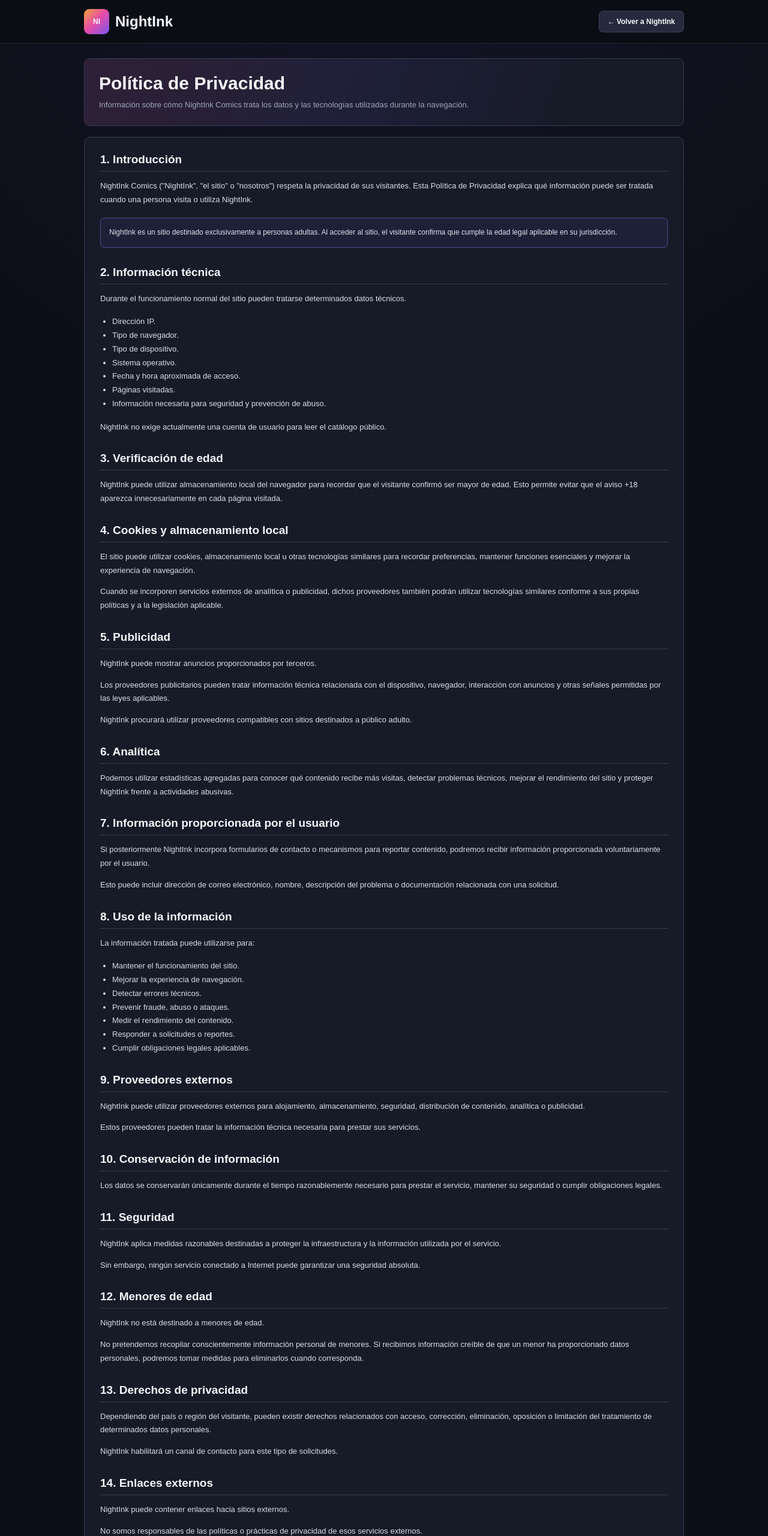
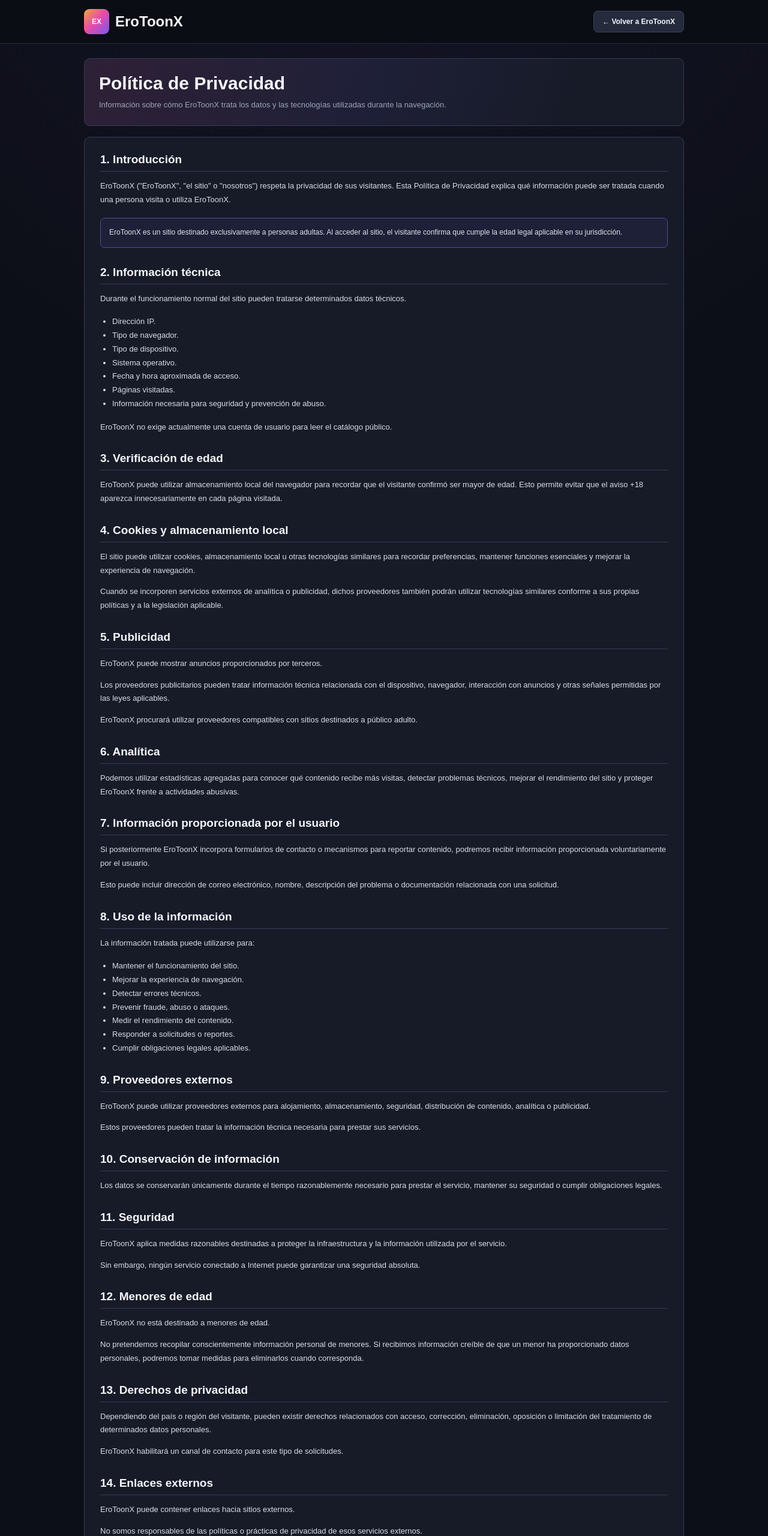
Before and after one commit to aguasdaniel0406-byte/EroToonX, a website: page public/privacy.html in a window 1280 px wide. Shown: the top 2560 px of the page at 60% size. Drawn offline with Linux system fonts and the light colour scheme.

Commit message:
Update privacy.html

```diff
--- a/public/privacy.html
+++ b/public/privacy.html
@@ -1,14 +1,17 @@
 <!doctype html>
 <html lang="es">
+
 <head>
+
 <meta charset="utf-8">
+
 <meta name="viewport" content="width=device-width,initial-scale=1">
 
-<title>Política de Privacidad | NightInk Comics</title>
+<title>Política de Privacidad | EroToonX</title>
 
 <meta
   name="description"
-  content="Política de Privacidad de NightInk Comics."
+  content="Política de Privacidad de EroToonX."
 >
 
 <style>
@@ -30,7 +33,11 @@
 
 body{
   margin:0;
-  font-family:Arial,Helvetica,sans-serif;
+
+  font-family:
+  Arial,
+  Helvetica,
+  sans-serif;
 
   background:
   radial-gradient(
@@ -59,33 +66,43 @@ a{
 
 header{
   background:#0b0d15;
-  border-bottom:1px solid #242a3c;
+
+  border-bottom:
+  1px solid #242a3c;
 }
 
 .header{
   min-height:72px;
 
   display:flex;
+
   align-items:center;
-  justify-content:space-between;
+
+  justify-content:
+  space-between;
 
   gap:16px;
 }
 
 .brand{
   display:flex;
+
   align-items:center;
+
   gap:10px;
 
   font-size:24px;
+
   font-weight:900;
 }
 
 .logo{
   width:42px;
+
   height:42px;
 
   display:grid;
+
   place-items:center;
 
   border-radius:9px;
@@ -102,23 +119,30 @@ header{
 }
 
 .back{
-  padding:10px 14px;
+  padding:
+  10px 14px;
 
-  border:1px solid #3a4159;
+  border:
+  1px solid #3a4159;
+
   border-radius:7px;
 
   background:#252a3c;
 
   font-size:12px;
+
   font-weight:800;
 }
 
 .hero{
-  margin:24px auto 18px;
+  margin:
+  24px auto 18px;
 
   padding:24px;
 
-  border:1px solid var(--border);
+  border:
+  1px solid var(--border);
+
   border-radius:10px;
 
   background:
@@ -132,7 +156,9 @@ header{
 }
 
 .hero h1{
-  margin:0 0 8px;
+  margin:
+  0 0 8px;
+
   font-size:30px;
 }
 
@@ -142,6 +168,7 @@ header{
   color:var(--muted);
 
   line-height:1.65;
+
   font-size:13px;
 }
 
@@ -150,18 +177,22 @@ header{
 
   padding:26px;
 
-  border:1px solid var(--border);
+  border:
+  1px solid var(--border);
+
   border-radius:10px;
 
   background:var(--surface);
 }
 
 .content h2{
-  margin:30px 0 10px;
+  margin:
+  30px 0 10px;
 
   padding-bottom:8px;
 
-  border-bottom:1px solid #353c56;
+  border-bottom:
+  1px solid #353c56;
 
   font-size:19px;
 }
@@ -175,6 +206,7 @@ header{
   color:#d8dce7;
 
   font-size:13px;
+
   line-height:1.75;
 }
 
@@ -187,7 +219,9 @@ header{
 
   padding:14px;
 
-  border:1px solid #514b8e;
+  border:
+  1px solid #514b8e;
+
   border-radius:7px;
 
   background:
@@ -196,24 +230,31 @@ header{
   color:#dfe2eb;
 
   font-size:12px;
+
   line-height:1.65;
 }
 
 .legal-nav{
   display:flex;
+
   flex-wrap:wrap;
+
   gap:8px;
 
   margin-top:28px;
 }
 
 .legal-nav a{
-  padding:9px 11px;
+  padding:
+  9px 11px;
 
-  border:1px solid #353c54;
+  border:
+  1px solid #353c54;
+
   border-radius:6px;
 
-  background:var(--surface2);
+  background:
+  var(--surface2);
 
   color:#d9dce6;
 
@@ -221,9 +262,11 @@ header{
 }
 
 footer{
-  padding:24px 0 36px;
+  padding:
+  24px 0 36px;
 
-  border-top:1px solid #292f43;
+  border-top:
+  1px solid #292f43;
 
   color:#81899d;
 
@@ -259,9 +302,12 @@ footer{
 }
 
 </style>
+
 </head>
 
+
 <body>
+
 
 <header>
 
@@ -273,11 +319,11 @@ footer{
 >
 
 <div class="logo">
-        NI
+EX
 </div>
 
 <div>
-        NightInk
+EroToonX
 </div>
 
 </a>
@@ -287,7 +333,7 @@ footer{
   href="/"
   class="back"
 >
-      ← Volver a NightInk
+← Volver a EroToonX
 </a>
 
 </div>
@@ -302,7 +348,7 @@ footer{
 </h1>
 
 <p>
-    Información sobre cómo NightInk Comics trata los datos y las tecnologías utilizadas durante la navegación.
+Información sobre cómo EroToonX trata los datos y las tecnologías utilizadas durante la navegación.
 </p>
 
 </section>
@@ -316,12 +362,12 @@ footer{
 </h2>
 
 <p>
-NightInk Comics ("NightInk", "el sitio" o "nosotros") respeta la privacidad de sus visitantes. Esta Política de Privacidad explica qué información puede ser tratada cuando una persona visita o utiliza NightInk.
+EroToonX ("EroToonX", "el sitio" o "nosotros") respeta la privacidad de sus visitantes. Esta Política de Privacidad explica qué información puede ser tratada cuando una persona visita o utiliza EroToonX.
 </p>
 
 
 <div class="note">
-NightInk es un sitio destinado exclusivamente a personas adultas. Al acceder al sitio, el visitante confirma que cumple la edad legal aplicable en su jurisdicción.
+EroToonX es un sitio destinado exclusivamente a personas adultas. Al acceder al sitio, el visitante confirma que cumple la edad legal aplicable en su jurisdicción.
 </div>
 
 
@@ -367,7 +413,7 @@ Información necesaria para seguridad y prevención de abuso.
 
 
 <p>
-NightInk no exige actualmente una cuenta de usuario para leer el catálogo público.
+EroToonX no exige actualmente una cuenta de usuario para leer el catálogo público.
 </p>
 
 
@@ -376,7 +422,7 @@ NightInk no exige actualmente una cuenta de usuario para leer el catálogo públ
 </h2>
 
 <p>
-NightInk puede utilizar almacenamiento local del navegador para recordar que el visitante confirmó ser mayor de edad. Esto permite evitar que el aviso +18 aparezca innecesariamente en cada página visitada.
+EroToonX puede utilizar almacenamiento local del navegador para recordar que el visitante confirmó ser mayor de edad. Esto permite evitar que el aviso +18 aparezca innecesariamente en cada página visitada.
 </p>
 
 
@@ -398,7 +444,7 @@ Cuando se incorporen servicios externos de analítica o publicidad, dichos prove
 </h2>
 
 <p>
-NightInk puede mostrar anuncios proporcionados por terceros.
+EroToonX puede mostrar anuncios proporcionados por terceros.
 </p>
 
 <p>
@@ -406,7 +452,7 @@ Los proveedores publicitarios pueden tratar información técnica relacionada co
 </p>
 
 <p>
-NightInk procurará utilizar proveedores compatibles con sitios destinados a público adulto.
+EroToonX procurará utilizar proveedores compatibles con sitios destinados a público adulto.
 </p>
 
 
@@ -415,7 +461,7 @@ NightInk procurará utilizar proveedores compatibles con sitios destinados a pú
 </h2>
 
 <p>
-Podemos utilizar estadísticas agregadas para conocer qué contenido recibe más visitas, detectar problemas técnicos, mejorar el rendimiento del sitio y proteger NightInk frente a actividades abusivas.
+Podemos utilizar estadísticas agregadas para conocer qué contenido recibe más visitas, detectar problemas técnicos, mejorar el rendimiento del sitio y proteger EroToonX frente a actividades abusivas.
 </p>
 
 
@@ -424,7 +470,7 @@ Podemos utilizar estadísticas agregadas para conocer qué contenido recibe más
 </h2>
 
 <p>
-Si posteriormente NightInk incorpora formularios de contacto o mecanismos para reportar contenido, podremos recibir información proporcionada voluntariamente por el usuario.
+Si posteriormente EroToonX incorpora formularios de contacto o mecanismos para reportar contenido, podremos recibir información proporcionada voluntariamente por el usuario.
 </p>
 
 <p>
@@ -478,7 +524,7 @@ Cumplir obligaciones legales aplicables.
 </h2>
 
 <p>
-NightInk puede utilizar proveedores externos para alojamiento, almacenamiento, seguridad, distribución de contenido, analítica o publicidad.
+EroToonX puede utilizar proveedores externos para alojamiento, almacenamiento, seguridad, distribución de contenido, analítica o publicidad.
 </p>
 
 <p>
@@ -500,7 +546,7 @@ Los datos se conservarán únicamente durante el tiempo razonablemente necesario
 </h2>
 
 <p>
-NightInk aplica medidas razonables destinadas a proteger la infraestructura y la información utilizada por el servicio.
+EroToonX aplica medidas razonables destinadas a proteger la infraestructura y la información utilizada por el servicio.
 </p>
 
 <p>
@@ -513,7 +559,7 @@ Sin embargo, ningún servicio conectado a Internet puede garantizar una segurida
 </h2>
 
 <p>
-NightInk no está destinado a menores de edad.
+EroToonX no está destinado a menores de edad.
 </p>
 
 <p>
@@ -530,7 +576,7 @@ Dependiendo del país o región del visitante, pueden existir derechos relaciona
 </p>
 
 <p>
-NightInk habilitará un canal de contacto para este tipo de solicitudes.
+EroToonX habilitará un canal de contacto para este tipo de solicitudes.
 </p>
 
 
@@ -539,7 +585,7 @@ NightInk habilitará un canal de contacto para este tipo de solicitudes.
 </h2>
 
 <p>
-NightInk puede contener enlaces hacia sitios externos.
+EroToonX puede contener enlaces hacia sitios externos.
 </p>
 
 <p>
@@ -552,7 +598,7 @@ No somos responsables de las políticas o prácticas de privacidad de esos servi
 </h2>
 
 <p>
-Esta Política de Privacidad puede actualizarse cuando cambien las funciones de NightInk, sus proveedores o las obligaciones legales aplicables.
+Esta Política de Privacidad puede actualizarse cuando cambien las funciones de EroToonX, sus proveedores o las obligaciones legales aplicables.
 </p>
 
 <p>
@@ -565,7 +611,7 @@ La versión publicada en esta página será la versión vigente.
 </h2>
 
 <p>
-NightInk habilitará un canal específico para consultas de privacidad, solicitudes legales y reportes.
+EroToonX habilitará un canal específico para consultas de privacidad, solicitudes legales y reportes.
 </p>
 
 
@@ -596,10 +642,14 @@ Contacto
 <footer>
 
 <div class="wrap">
-NightInk Comics · Contenido exclusivo para adultos +18
+
+EroToonX · Contenido exclusivo para adultos +18
+
 </div>
 
 </footer>
 
+
 </body>
+
 </html>
```
Lines whose indentation alone changed are shown as unchanged.
